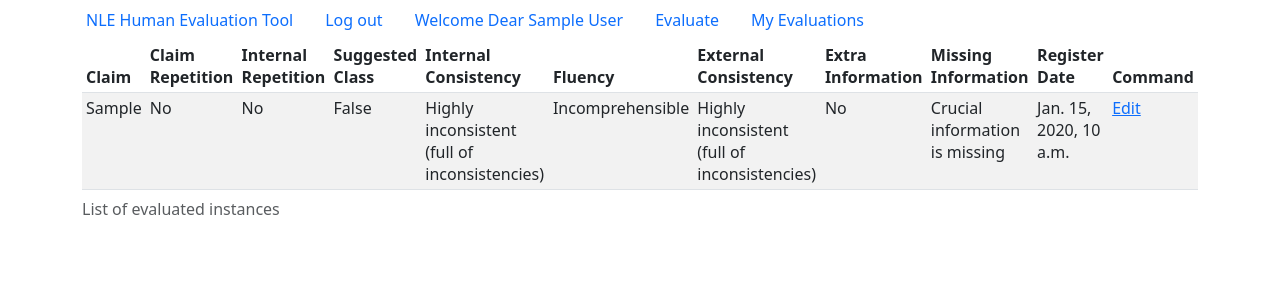
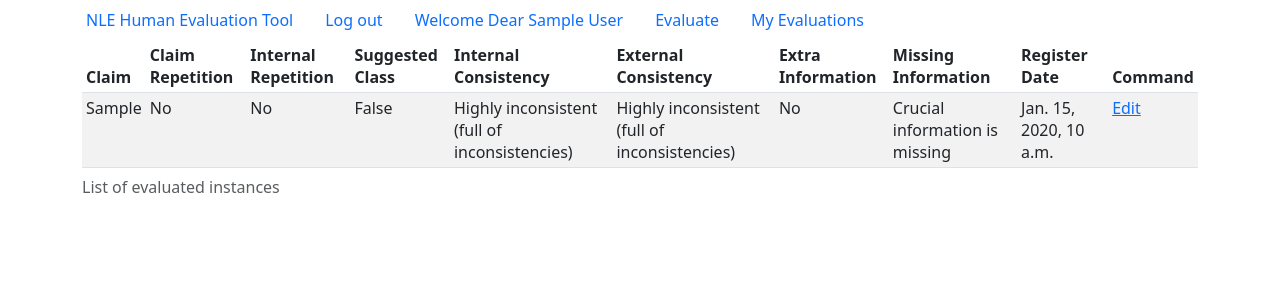
Before and after one commit to Zarharan/human-evaluation-tool-for-NLE, a Django app: page /evaluation_list/ in a window 1280 px wide. Shown: the top 300 px of the page. Run offline with Django 4.2, Linux system fonts and the light colour scheme; a user stored in the database is signed in; tables that the repository leaves empty hold one stand-in row (values such as "Sample post"); some libraries are stand-ins or nearby versions.

Commit message:
Remove Fluency criterion

```diff
--- a/human_evaluation_tool/evaluation/models.py
+++ b/human_evaluation_tool/evaluation/models.py
@@ -19,7 +19,6 @@ class Instance(models.Model):
 class Annotation(models.Model):
     id = models.BigAutoField(auto_created=True, primary_key=True, serialize=False, verbose_name='ID')
     suggested_class = models.IntegerField(choices=FACT_CHECKING_CLASSES, null=True)
-    fluency = models.IntegerField(choices=FLUENCY_RATING, null=True)
     internal_consistency = models.IntegerField(choices=CONSISTENCY_RATING, null=True)
     external_consistency = models.IntegerField(choices=CONSISTENCY_RATING, null=True)
     extra_information = models.IntegerField(choices=YES_NO_CHOICES, null=True)
@@ -29,7 +28,6 @@ class Annotation(models.Model):
     register_date = models.DateTimeField(auto_now_add=True)
 
     suggested_class_comment = models.TextField(null=True, blank=True)
-    fluency_comment = models.TextField(null=True, blank=True)
     internal_consistency_comment = models.TextField(null=True, blank=True)
     external_consistency_comment = models.TextField(null=True, blank=True)
     extra_information_comment = models.TextField(null=True, blank=True)
@@ -47,10 +45,6 @@ class Annotation(models.Model):
     @property
     def suggested_class_label(self):
         return FACT_CHECKING_CLASSES[self.suggested_class][1]
-
-    @property
-    def fluency_label(self):
-        return FLUENCY_RATING[self.fluency][1]
 
     @property
     def internal_consistency_label(self):
--- a/human_evaluation_tool/evaluation/views.py
+++ b/human_evaluation_tool/evaluation/views.py
@@ -17,7 +17,6 @@ def index(request):
 def evaluate(request, annotation_id= None):
 
     context = {'FACT_CHECKING_CLASSES': zip([item[1] for item in FACT_CHECKING_CLASSES], [item[0] for item in FACT_CHECKING_CLASSES])
-        ,'FLUENCY_RATING': zip([item[1] for item in FLUENCY_RATING], [item[0] for item in FLUENCY_RATING])
         ,'INTERNAL_CONSISTENCY_RATING': zip([item[1] for item in CONSISTENCY_RATING], [item[0] for item in CONSISTENCY_RATING])
         ,'EXTERNAL_CONSISTENCY_RATING': zip([item[1] for item in CONSISTENCY_RATING], [item[0] for item in CONSISTENCY_RATING])
         ,'MISSING_INFORMATION_RATING': zip([item[1] for item in MISSING_INFORMATION_RATING], [item[0] for item in MISSING_INFORMATION_RATING])}
@@ -81,9 +80,5 @@ def save_annotation(request, annotation_id):
 def evaluation_list(request):
 
     annotation_list = Annotation.objects.filter(user= request.user, annotated= True).select_related().all()
-
-    print("annotation_list.count(): ", annotation_list.count())
-    for item in annotation_list:
-        print("item.fluency: ", item.fluency)
     context = {"annotation_list": annotation_list}
     return render(request, 'annotation_list.html', context)
--- a/human_evaluation_tool/templates/annotation_list.html
+++ b/human_evaluation_tool/templates/annotation_list.html
@@ -14,7 +14,6 @@
             <th scope="col">Internal Repetition</th>
             <th scope="col">Suggested Class</th>
             <th scope="col">Internal Consistency</th>
-            <th scope="col">Fluency</th>
             <th scope="col">External Consistency</th>
             <th scope="col">Extra Information</th>
             <th scope="col">Missing Information</th>
@@ -31,7 +30,6 @@
                     data-bs-internal_repetition_comment="{{item.internal_repetition_comment}}"
                     data-bs-suggested_class_comment="{{item.suggested_class_comment}}"
                     data-bs-internal_consistency_comment="{{item.internal_consistency_comment}}"
-                    data-bs-fluency_comment="{{item.fluency_comment}}"
                     data-bs-external_consistency_comment="{{item.external_consistency_comment}}"
                     data-bs-extra_information_comment="{{item.extra_information_comment}}"
                     data-bs-missing_information_comment="{{item.missing_information_comment}}"
@@ -42,7 +40,6 @@
                     <td>{{item.internal_repetition_label}}</td>
                     <td>{{item.suggested_class_label}}</td>
                     <td>{{item.internal_consistency_label}}</td>
-                    <td>{{item.fluency_label}}</td>
                     <td>{{item.external_consistency_label}}</td>
                     <td>{{item.extra_information_label}}</td>
                     <td>{{item.missing_information_label}}</td>
@@ -94,14 +91,6 @@
                         <div class="card-header">Your comment for internal consistency</div>
                         <div class="card-body">
                             <p class="card-text" id="internal_consistency_commentContainer"></p>
-                        </div>
-                    </div>
-                </div>
-                <div class="col-md-3">
-                    <div class="card bg-secondary-subtle mb-3">
-                        <div class="card-header">Your comment for fluency</div>
-                        <div class="card-body">
-                            <p class="card-text" id="fluency_commentContainer"></p>
                         </div>
                     </div>
                 </div>
@@ -192,7 +181,6 @@
             const internal_repetition_comment = target_row.getAttribute('data-bs-internal_repetition_comment')
             const internal_consistency_comment = target_row.getAttribute('data-bs-internal_consistency_comment')
             const suggested_class_comment = target_row.getAttribute('data-bs-suggested_class_comment')
-            const fluency_comment = target_row.getAttribute('data-bs-fluency_comment')
             const external_consistency_comment = target_row.getAttribute('data-bs-external_consistency_comment')
             const extra_information_comment = target_row.getAttribute('data-bs-extra_information_comment')
             const missing_information_comment = target_row.getAttribute('data-bs-missing_information_comment')
@@ -205,7 +193,6 @@
             $("#internal_repetition_commentContainer").text(internal_repetition_comment);
             $("#internal_consistency_commentContainer").text(internal_consistency_comment);
             $("#suggested_class_commentContainer").text(suggested_class_comment);
-            $("#fluency_commentContainer").text(fluency_comment);
             $("#external_consistency_commentContainer").text(external_consistency_comment);
             $("#extra_information_commentContainer").text(extra_information_comment);
             $("#missing_information_commentContainer").text(missing_information_comment);
```
Also changed, not shown: human_evaluation_tool/templates/evaluate.html (+0 -14 lines).
